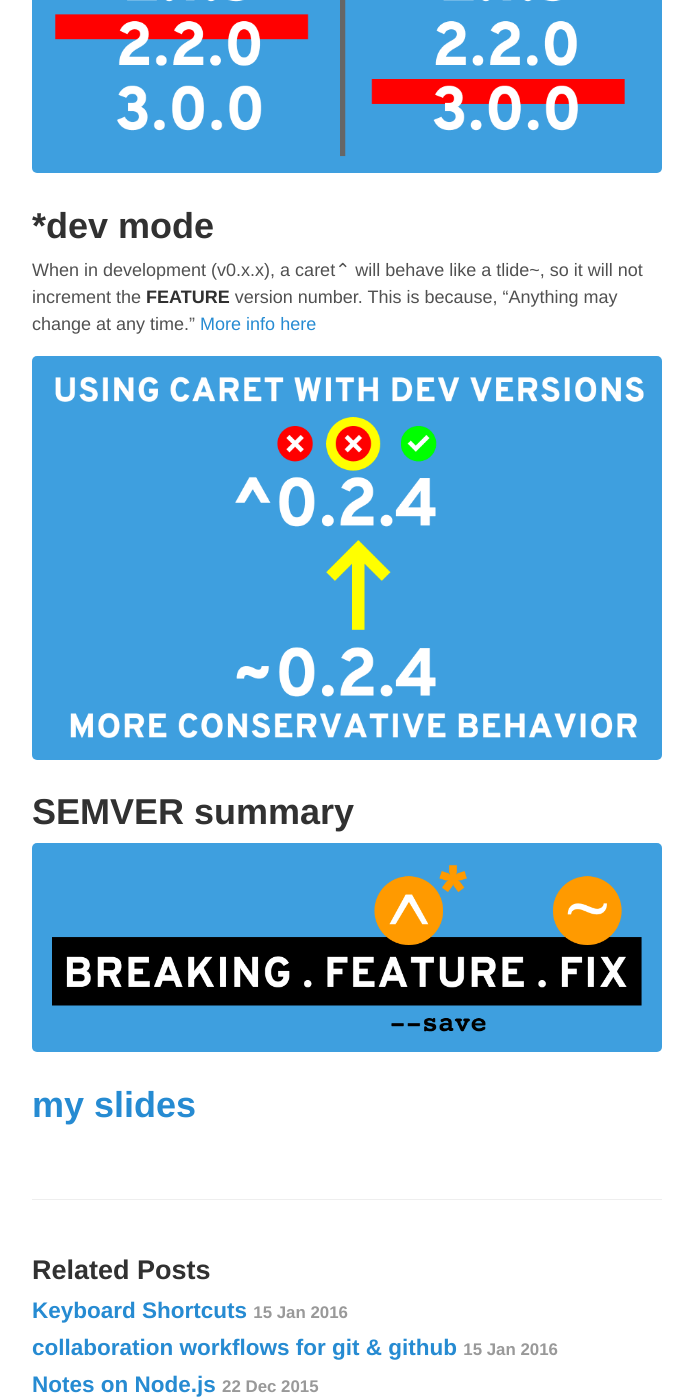
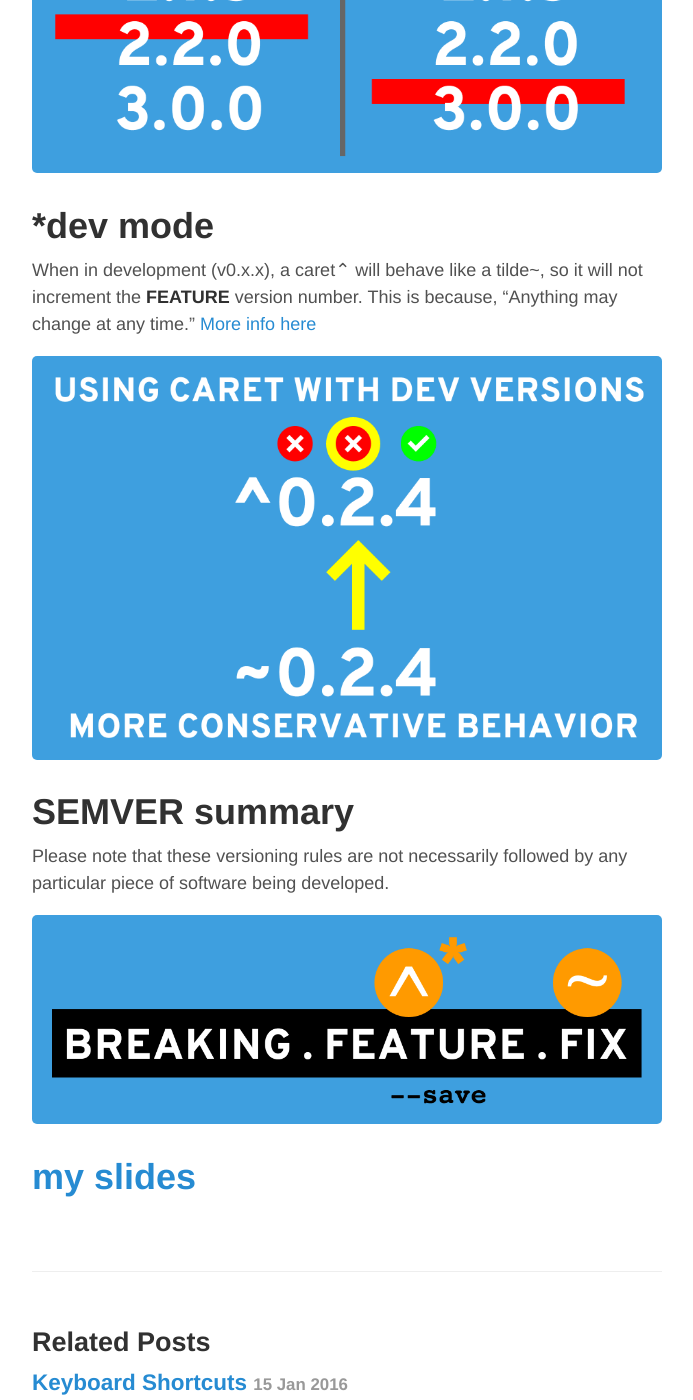
Before and after one commit to jontejada/jontejada.github.io, a Jekyll site: the page built from _posts/2015-12-18-semver.md, in a window 1280 px wide and 1400 px high, scrolled down 2784 px. Shown: the whole window, without its empty margins (293-986 px from the left). Built offline with Jekyll 4.4.1, drawn with Linux system fonts in a browser that asks for light colours; Markdown is read by kramdown in place of the engine named in the settings; some of the changed text lies outside the part shown.

Commit message:
spell check

```diff
--- a/_posts/2015-11-16-forms-notes.markdown
+++ b/_posts/2015-11-16-forms-notes.markdown
@@ -59,7 +59,7 @@ categories: galvanize notes
 ##other form input elements
 * `<select name='a_name'>` offers menu of options
 	* has `<option>OPT 1</option>` children
-		* `value='option1'` attr is optional. Without this, deafult is element contents, e.g. `OPT 1` above
+		* `value='option1'` attr is optional. Without this, default is element contents, e.g. `OPT 1` above
 		* `selected` boolean attr to give initial selection
 		* `<optgroup label='group 1'>` is optional parent to grouped options
 	* `multiple` boolean attr allows selection of multiple options
--- a/_posts/2015-12-18-semver.md
+++ b/_posts/2015-12-18-semver.md
@@ -31,12 +31,14 @@ npm [parses](https://github.com/npm/node-semver) the version number. A tilde~ be
 ![semver]({{ site.baseurl }}/assets/semver05.png)
 
 #&#42;dev mode
-When in development (v0.x.x), a caret⌃ will behave like a tlide~, so it will not increment the **FEATURE** version number. This is because, "Anything may change at any time." [More info here](http://fredkschott.com/post/2014/02/npm-no-longer-defaults-to-tildes/)
+When in development (v0.x.x), a caret⌃ will behave like a tilde~, so it will not increment the **FEATURE** version number. This is because, "Anything may change at any time." [More info here](http://fredkschott.com/post/2014/02/npm-no-longer-defaults-to-tildes/)
 
 ![semver]({{ site.baseurl }}/assets/semver06.png)
 
 #SEMVER summary
 
+Please note that these versioning rules are not necessarily followed by any particular piece of software being developed.
+
 ![BREAKING FEATURE FIX]({{ site.baseurl }}/assets/semver07.png)
 
 
```
Also changed, not shown: other parts of _posts/2015-12-18-semver.md (+1 -1 lines), _posts/2015-12-01-ssv.md (+1 -1 lines), _posts/2015-12-06-regex.md (+2 -2 lines), _posts/2015-12-10-MVC.md (+1 -1 lines), _posts/2016-01-15-git.md (+1 -1 lines).
